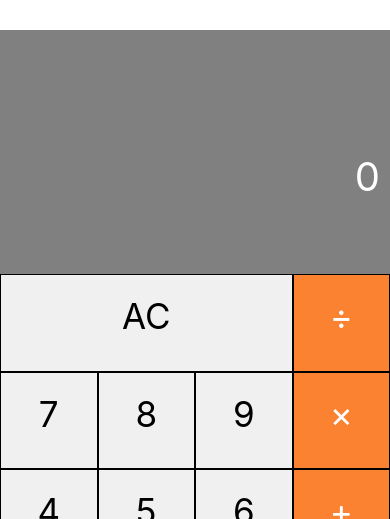
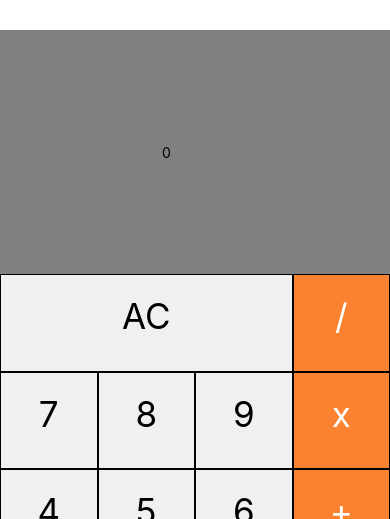
Before and after one commit to davidsilvamota/calculadora_react-native, a React Native app: screen / in a window 390 px wide. Shown: the top 519 px of the page. Built offline with nearby package versions, Linux system fonts and the light colour scheme.

Commit message:
cria operações para calculos

```diff
--- a/App.tsx
+++ b/App.tsx
@@ -3,51 +3,65 @@ import { StyleSheet, View } from "react-native";
 import Botao from "./src/components/Botao";
 import Display from "./src/components/Display";
 
-let inicio = {
-  valorTela : "0",
-  valorResultado : 0,
-  operado :false,
-}
 export default function App() {
-  const [displayValue, setDisplayValue] = useState <any>(inicio.valorTela);
-  const [resultado,setResultado]= useState(0)
+  const [num, setNum] = useState<any>(0);
+  const [oldNum, setOldNum] = useState<any>(0);
+  const [operador, setOperador] = useState<any>();
 
-  const changeValor = (e: any)=>{
-    setDisplayValue(e.target.value)
-  }
+  const ChangeValue = (e: number) => {
+    setNum(e);
+  };
 
-  const addDigito = (n : string) => {
-    if(n == "0" && displayValue == "0" ){
-      return
+  const addDigito = (n: number) => {
+    num == 0 ? setNum(n) : setNum(num + n);
+  };
+
+  const limpar = () => {
+    setNum(0);
+  };
+
+  const handleOperation = (e: number) => {
+    setOldNum(num);
+    setOperador(e);
+    setNum(0)
+  };
+  const calculate = () => {
+    if (operador === "/") {
+      setNum(oldNum / num);
     }
-    setDisplayValue(displayValue+n);
-  };
-  const deleteDigito = () => {
-    setDisplayValue(inicio.valorTela);
+    if (operador === "x") {
+      setNum(parseInt(oldNum) * parseInt(num));
+    }
+    if (operador === "+") {
+      setNum(parseInt(oldNum) + parseInt(num));
+    }
+    if (operador === "-") {
+      setNum(parseInt(oldNum) - parseInt(num));
+    }
   };
 
   return (
     <>
       <View style={styles.container}>
-        <Display value={displayValue} onChangeText={changeValor} res={resultado}></Display>
+        <Display onChangeText={ChangeValue} value={num}></Display>
         <View style={styles.calculadora}>
-          <Botao label={"AC"} triple onPress={deleteDigito}></Botao>
-          <Botao label={"÷"} operation></Botao>
+          <Botao label={"AC"} triple onPress={limpar}></Botao>
+          <Botao label={"/"} operation onPress={handleOperation}></Botao>
           <Botao label={"7"} onPress={addDigito}></Botao>
           <Botao label={"8"} onPress={addDigito}></Botao>
           <Botao label={"9"} onPress={addDigito}></Botao>
-          <Botao label={"×"} operation></Botao>
+          <Botao label={"x"} operation onPress={handleOperation}></Botao>
           <Botao label={"4"} onPress={addDigito}></Botao>
           <Botao label={"5"} onPress={addDigito}></Botao>
           <Botao label={"6"} onPress={addDigito}></Botao>
-          <Botao label={"+"} operation></Botao>
+          <Botao label={"+"} operation onPress={handleOperation}></Botao>
           <Botao label={"1"} onPress={addDigito}></Botao>
           <Botao label={"2"} onPress={addDigito}></Botao>
           <Botao label={"3"} onPress={addDigito}></Botao>
-          <Botao label={"-"} operation></Botao>
+          <Botao label={"-"} operation onPress={handleOperation}></Botao>
           <Botao label={"0"} double onPress={addDigito}></Botao>
-          <Botao label={"."}onPress={addDigito}></Botao>
-          <Botao label={"="} operation></Botao>
+          <Botao label={"."} onPress={addDigito}></Botao>
+          <Botao label={"="} operation onPress={calculate}></Botao>
         </View>
       </View>
     </>
--- a/src/components/Display.tsx
+++ b/src/components/Display.tsx
@@ -1,12 +1,11 @@
 import React from "react";
-import { Text, View, StyleSheet, Dimensions, TextInput } from "react-native";
+import { Text, View, StyleSheet, TextInput } from "react-native";
 
 export default function Display(props: any) {
   return (
     <>
       <View style={styles.containerDisplay}>
-        <TextInput style={styles.txtDisplay} value={props.value} onChangeText={props.onChangeText}></TextInput>
-        <Text style={styles.txtDisplay}>{props.res}</Text>
+       <TextInput onChangeText={props.onChangeTexte} value={props.value} ></TextInput>
       </View>
     </>
   );
```
